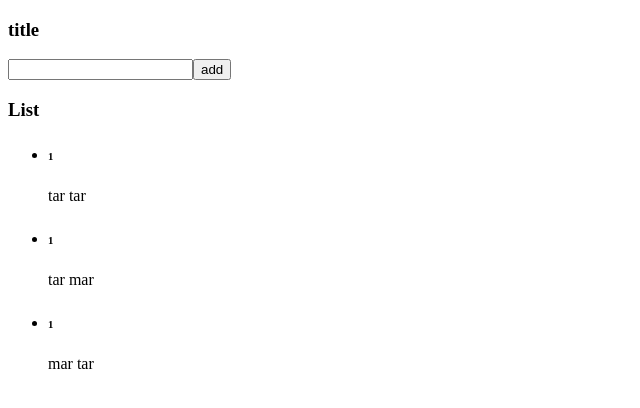
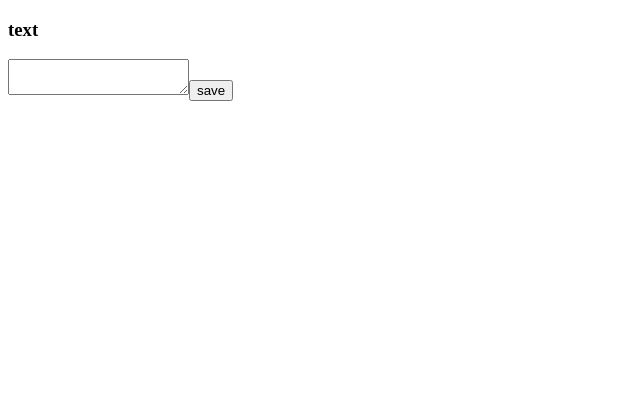
Before and after one commit to Avazkhon/myNote, a React (Create React App) app: page / in a window 1280 px wide. Shown: the top 408 px of the page, without its empty margins (0-640 px from the left). Built offline with nearby package versions, Linux system fonts and the light colour scheme.

Commit message:
create method save

```diff
--- a/src/actions/index.js
+++ b/src/actions/index.js
@@ -1,9 +1,9 @@
-import { ADD_NOTE } from '../constants/index';
+import { SAVE_NOTE } from '../constants/index';
 
-export function addNote(id, text, range) {
+export function saveNote(id, text, range) {
 	return (
 		{
-			type: ADD_NOTE,
+			type: SAVE_NOTE,
 			id,
 			text,
 			range,
--- a/src/components/Main.js
+++ b/src/components/Main.js
@@ -1,32 +1,46 @@
 import React, { Component } from 'react';
 import { connect } from 'react-redux';
+import { saveNote } from '../actions/index'
+
 
 class Main extends Component {
+	constructor(props) {
+		super(props);
+		this.state = {
+			chengeTetx: '',
+		}
 
+	}
+
+	handleChenge = (event) => {
+		const name = event.target.name;
+		const value = event.target.value;
+		this.setState({[name]: value});
+	}
+
+	handleSave = () => {
+		const id = Date.now();
+		const text = this.state.chengeTetx;
+		this.props.saveNote(id, text)
+		this.setState({chengeTetx: ''});
+
+	}
 
 	render () {
 		const {
 			note
-		} = this.props
+		} = this.props;
+
+		const {
+			chengeTetx
+		} = this.state;
+
 
 		return (
 			<div>
-				<h3>title</h3>
-				<input type='text' />
-				<input type='button' value='add' />
-				<div>
-					<h3>List</h3>
-					<ul>
-					{note.map(item => {
-						return (
-							<li key={item.id} >
-								<h6>{item.range}</h6>
-								<p>{item.text}</p>
-							</li>
-						)
-					})}
-					</ul>
-				</div>
+				<h3>text</h3>
+				<textarea name="chengeTetx" value={chengeTetx} onChange={this.handleChenge}/>
+				<input type='button' value='save' onClick={this.handleSave}/>
 			</div>
 		)
 	}
@@ -37,4 +51,6 @@ function mapStateToProps(state) {
   return { note }
 }
 
-export default connect(mapStateToProps, {})(Main);
+export default connect(mapStateToProps, {
+	saveNote,
+})(Main);
--- a/src/constants/index.js
+++ b/src/constants/index.js
@@ -1 +1 @@
-export const ADD_NOTE = 'ADD_NOTE';
+export const SAVE_NOTE = 'SAVE_NOTE';
--- a/src/reducers/note.js
+++ b/src/reducers/note.js
@@ -1,31 +1,27 @@
-import { ADD_NOTE } from '../constants/index';
+import { SAVE_NOTE } from '../constants/index';
 
 let initState = [
 	{
 		id: 0,
 		text: 'tar tar',
-		range: 1,
 	},
 	{
 		id: 1,
 		text: 'tar mar',
-		range: 1,
 	},
 	{
 		id: 2,
 		text: 'mar tar',
-		range: 1,
 	},
 ]
 
 export function note(state = initState, action) {
-	if (action.type === ADD_NOTE) {
+	if (action.type === SAVE_NOTE) {
 		return [
 		...state,
 			{
 				id: action.id,
 				text: action.text,
-				range: action.range,
 			}
 		]
 	}
```
